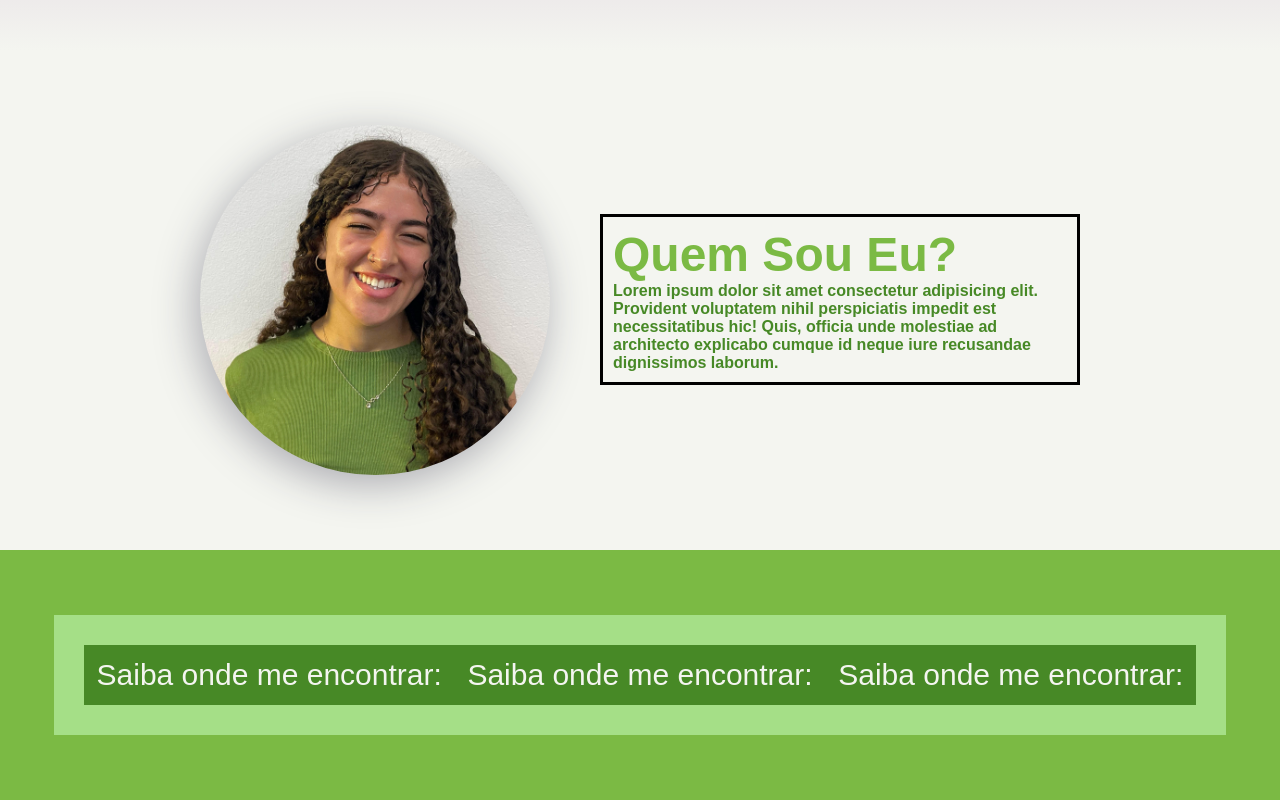
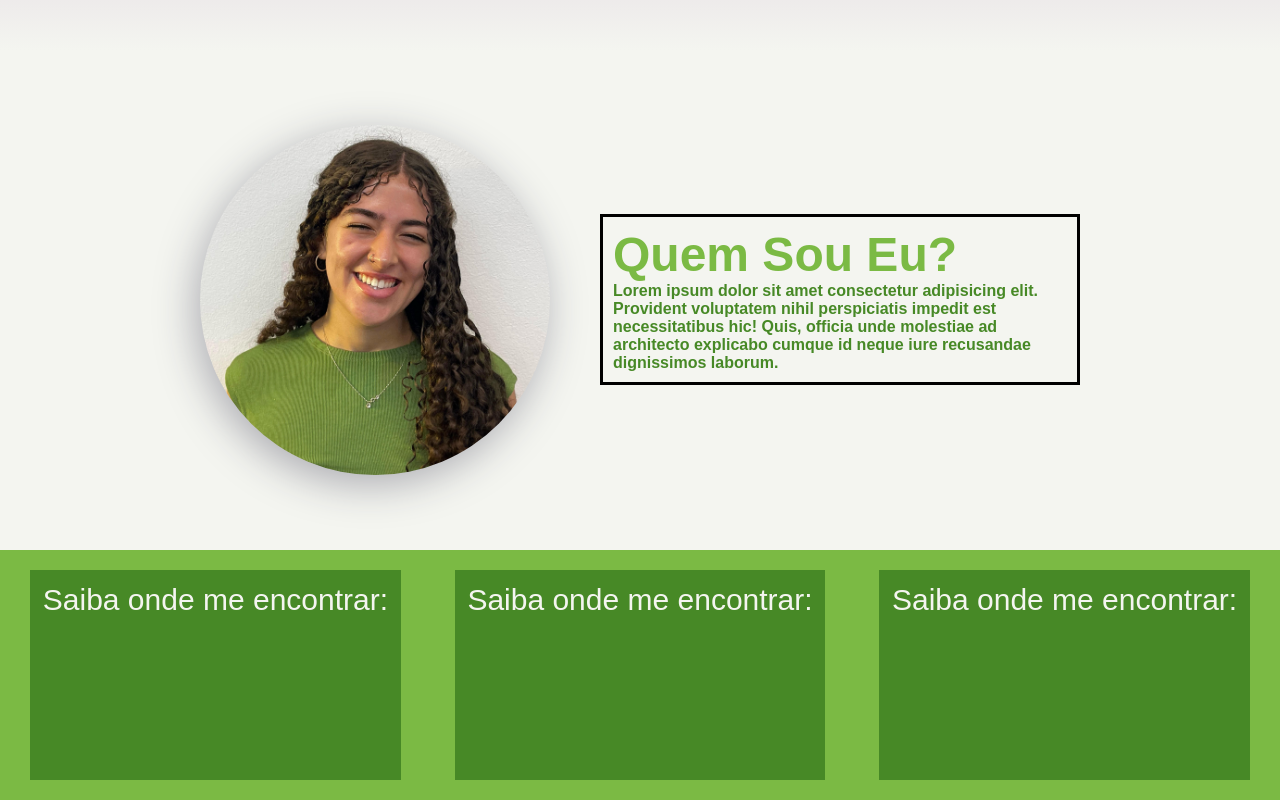
Before and after one commit to mafenandaup/Portifolio-dev, a React (Vite) app in the folder portifolio-main/: page / in a window 1280 px wide. Shown: the part 511-1311 px from the top of the page. Built offline with nearby package versions, Linux system fonts and the light colour scheme; a web font is replaced by a local one.

Commit message:
refactor: contact divs

```diff
--- a/portifolio-main/index.html
+++ b/portifolio-main/index.html
@@ -9,7 +9,7 @@
   <link rel="preconnect" href="https://fonts.gstatic.com" crossorigin>
   <link href="https://fonts.googleapis.com/css2?family=Rethink+Sans:ital,wght@0,400..800;1,400..800&display=swap"
     rel="stylesheet">
-  <title>Vite + React</title>
+  <title>Portifólio</title>
 </head>
 
 <body>
--- a/portifolio-main/src/pages/home/sections/Contact/Contact.css
+++ b/portifolio-main/src/pages/home/sections/Contact/Contact.css
@@ -14,25 +14,20 @@ footer {
     color: var(--baby-powder);
     padding: 20px 30px;
     display: flex;
-    align-items: center;
-    justify-content: center;
+    justify-content: space-between;
+
+gap: 5px;
     min-width: 100vw;
     height: 250px;
 
-}
-
-.divisors{
-    display: flex;
-    align-items: center;
-    justify-content: space-around;
-    background-color: rgb(165, 223, 135);
-    padding: 30px;
 }
 
 .social-media{
     background-color: #478926ff;
     padding: 0.8rem;
     display: flex;
+    width: auto;
+    gap: rem;
 
     & h1{
         font-weight: 500;
--- a/portifolio-main/src/pages/home/sections/Contact/Contact.jsx
+++ b/portifolio-main/src/pages/home/sections/Contact/Contact.jsx
@@ -4,17 +4,15 @@ function Contact() {
     return (
         <>
             <footer>
-                <div className='divisors'>
                     <div className='social-media'>
                         <h1>Saiba onde me encontrar:</h1>
-                    </div>
-                    <div className='social-media'>
+                </div>
+                <div className='social-media'>
+                        <h1>Saiba onde me encontrar:</h1>
+                </div>
+                <div className='social-media'>
                         <h1>Saiba onde me encontrar:</h1>
                     </div>
-                    <div className='social-media'>
-                        <h1>Saiba onde me encontrar:</h1>
-                    </div>
-                </div>
             </footer>
         </>
     );
```
